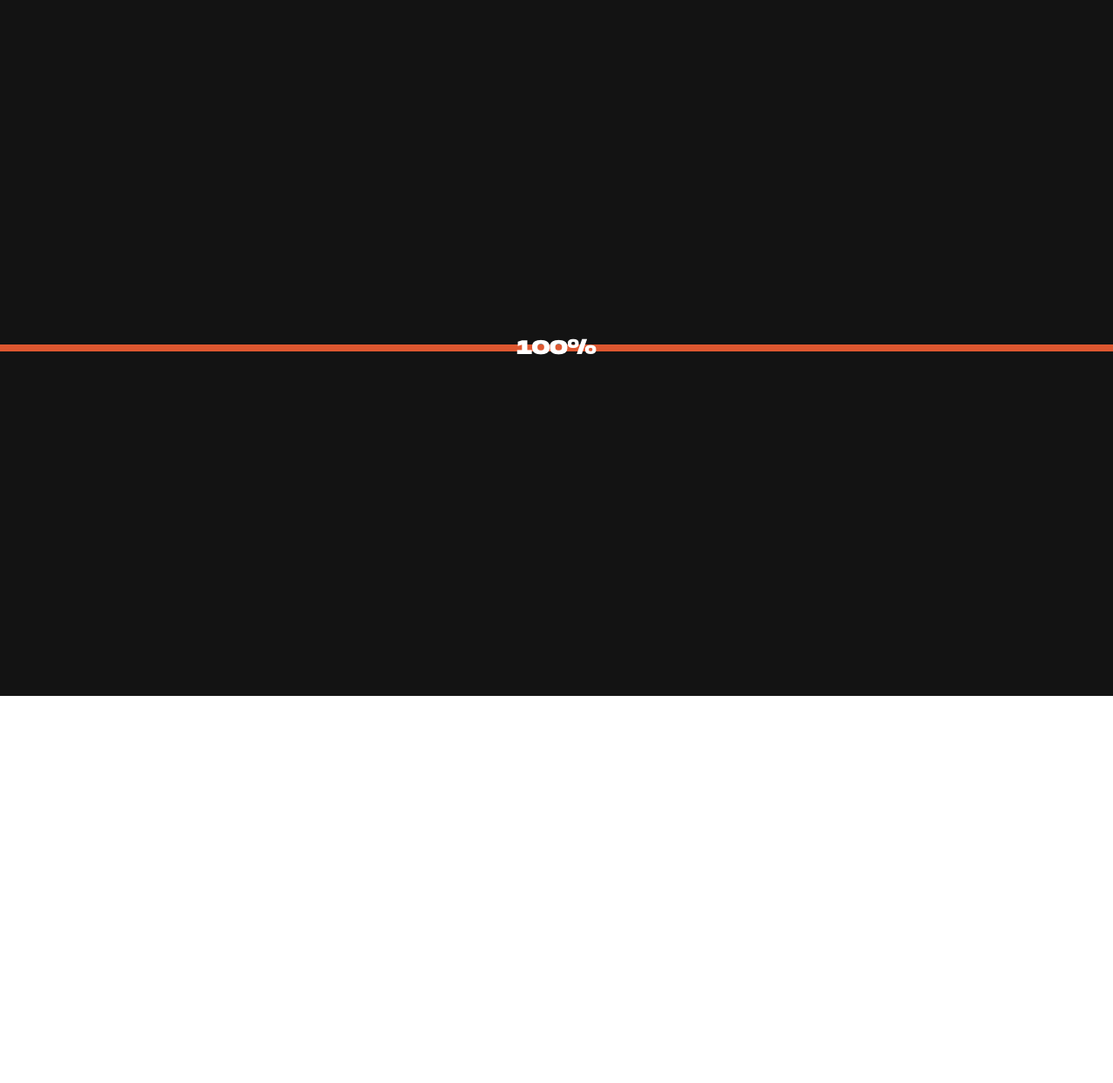
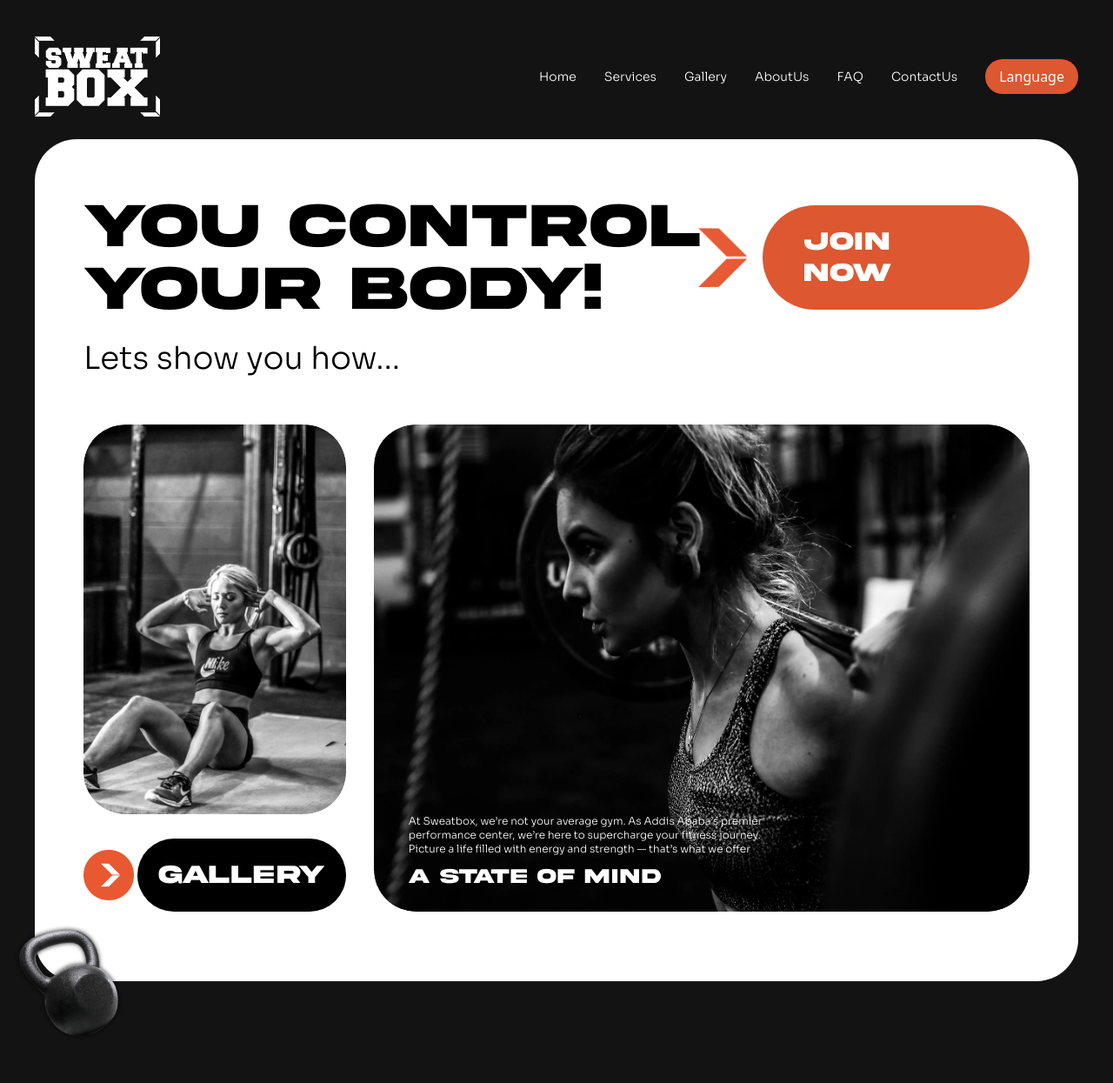
Before and after one commit to nathaww/sweatbox, a React (Vite) app: page / in a window 1280 px wide. Shown: the top 1245 px of the page at 87% size. Before the commit the page ends 800 px from the top, so only its background shows below. Built offline with nearby package versions, Linux system fonts and the light colour scheme.

Commit message:
language added

```diff
--- a/package.json
+++ b/package.json
@@ -13,9 +13,12 @@
     "@gsap/react": "^2.1.1",
     "framer-motion": "^11.2.13",
     "gsap": "^3.12.5",
+    "i18next": "^23.12.2",
+    "i18next-browser-languagedetector": "^8.0.0",
     "lenis": "^1.1.6",
     "react": "^18.3.1",
     "react-dom": "^18.3.1",
+    "react-i18next": "^15.0.0",
     "react-icons": "^5.2.1",
     "react-responsive-carousel": "^3.2.23",
     "react-responsive-modal": "^6.4.2",
--- a/src/Components/Layout/Header.jsx
+++ b/src/Components/Layout/Header.jsx
@@ -3,33 +3,43 @@ import { gsap } from "gsap";
 import { motion, AnimatePresence } from "framer-motion";
 import { useGSAP } from "@gsap/react";
 import { FaTimes } from "react-icons/fa";
+import { useTranslation } from "react-i18next";
 
 const Header = () => {
+  const { t, i18n } = useTranslation();
+  const [isOpen, setIsOpen] = useState(false);
   const [isMobileMenuOpen, setIsMobileMenuOpen] = useState(false);
+
+  const changeLanguage = (lng) => {
+    i18n.changeLanguage(lng);
+    setIsOpen(false);
+  };
+
+  const toggleDropdown = () => setIsOpen((prev) => !prev);
 
   const nav = [
     {
-      name: "Home",
+      name: t("home"),
       link: "#",
     },
     {
-      name: "Service",
+      name: t("services"),
       link: "#service",
     },
     {
-      name: "Gallery",
+      name: t("gallery"),
       link: "#gallery",
     },
     {
-      name: "About Us",
+      name: t("about"),
       link: "#aboutUs",
     },
     {
-      name: "FAQ",
+      name: t("faq"),
       link: "#faq",
     },
     {
-      name: "Contact Us",
+      name: t("contact"),
       link: "#contactUs",
     },
   ];
@@ -67,8 +77,8 @@ const Header = () => {
   };
 
   return (
-    <div className="flex flex-row justify-between items-center text-white h-20 xs:h-20 lg:h-36 xl:h-36">
-      <div className="">
+    <div className="flex flex-row z-50 justify-between items-center text-white h-20 xs:h-20 lg:h-36 xl:h-36">
+      <div>
         <img
           alt="sweatbox logo"
           src="/Images/logo.png"
@@ -126,6 +136,39 @@ const Header = () => {
             </motion.a>
           </div>
         ))}
+        <div className="relative nav z-50">
+          <button
+            onClick={toggleDropdown}
+            className="px-4 py-2 bg-secondary text-white rounded-full"
+          >
+            {t("lang")}
+          </button>
+
+          <AnimatePresence>
+            {isOpen && (
+              <motion.div
+                initial={{ opacity: 0, y: -10 }}
+                animate={{ opacity: 1, y: 0 }}
+                exit={{ opacity: 0, y: -10 }}
+                transition={{ duration: 0.3 }}
+                className="absolute z-50 right-0 w-32 bg-primary border border-black rounded-lg shadow"
+              >
+                <button
+                  onClick={() => changeLanguage("en")}
+                  className=" text-white block w-full px-4 py-2 text-left hover:bg-zinc-900 rounded-lg"
+                >
+                  {t("eng")}
+                </button>
+                <button
+                  onClick={() => changeLanguage("am")}
+                  className=" text-white block w-full px-4 py-2 text-left hover:bg-zinc-900 rounded-lg"
+                >
+                  {t("amh")}
+                </button>
+              </motion.div>
+            )}
+          </AnimatePresence>
+        </div>
       </div>
       <div className="sm:hidden lg:hidden xl:hidden flex items-center">
         <button
@@ -174,6 +217,39 @@ const Header = () => {
                 {item.name}
               </motion.a>
             ))}
+            <div className="relative nav z-50">
+              <button
+                onClick={toggleDropdown}
+                className="px-4 py-2 bg-secondary text-white rounded-full"
+              >
+                {t("lang")}
+              </button>
+
+              <AnimatePresence>
+                {isOpen && (
+                  <motion.div
+                    initial={{ opacity: 0, y: -10 }}
+                    animate={{ opacity: 1, y: 0 }}
+                    exit={{ opacity: 0, y: -10 }}
+                    transition={{ duration: 0.3 }}
+                    className="absolute z-50 right-0 w-32 bg-primary border border-black rounded-lg shadow"
+                  >
+                    <button
+                      onClick={() => changeLanguage("en")}
+                      className=" text-white block w-full px-4 py-2 text-left hover:bg-zinc-900 rounded-lg"
+                    >
+                      {t("eng")}
+                    </button>
+                    <button
+                      onClick={() => changeLanguage("am")}
+                      className=" text-white block w-full px-4 py-2 text-left hover:bg-zinc-900 rounded-lg"
+                    >
+                      {t("amh")}
+                    </button>
+                  </motion.div>
+                )}
+              </AnimatePresence>
+            </div>
             <button
               aria-label="Close"
               name="close button"
--- a/src/Components/UI/Intro.jsx
+++ b/src/Components/UI/Intro.jsx
@@ -3,24 +3,50 @@ import { motion } from 'framer-motion';
 
 const ProgressCounter = ({ onComplete }) => {
   const [progress, setProgress] = useState(0);
+  const [resourcesLoaded, setResourcesLoaded] = useState(0);
+  const [totalResources, setTotalResources] = useState(0);
 
   useEffect(() => {
-    const interval = setInterval(() => {
-      setProgress((prev) => {
-        if (prev < 100) {
-          return prev + 1;
+    const images = Array.from(document.images);
+    const resourceCount = images.length;
+
+    setTotalResources(resourceCount);
+
+    if (resourceCount === 0) {
+      setProgress(100);
+      onComplete();
+    } else {
+      images.forEach((img) => {
+        if (img.complete) {
+          incrementLoadedResources();
         } else {
-          clearInterval(interval);
-          setTimeout(() => {
-            onComplete();
-          }, 5000);
-          return 100;
+          img.addEventListener('load', incrementLoadedResources);
+          img.addEventListener('error', incrementLoadedResources);
         }
       });
-    }, 50);
+    }
 
-    return () => clearInterval(interval);
+    function incrementLoadedResources() {
+      setResourcesLoaded((prev) => prev + 1);
+    }
+
+    return () => {
+      images.forEach((img) => {
+        img.removeEventListener('load', incrementLoadedResources);
+        img.removeEventListener('error', incrementLoadedResources);
+      });
+    };
   }, [onComplete]);
+
+  useEffect(() => {
+    if (totalResources > 0) {
+      const progressPercentage = (resourcesLoaded / totalResources) * 100;
+      setProgress(progressPercentage);
+      if (progressPercentage === 100) {
+        setTimeout(onComplete, 500); // Give some time before proceeding
+      }
+    }
+  }, [resourcesLoaded, totalResources, onComplete]);
 
   return (
     <div className="fixed inset-0 flex justify-center items-center bg-primary z-50">
@@ -30,7 +56,7 @@ const ProgressCounter = ({ onComplete }) => {
         transition={{ duration: 0.3 }}
         className="h-2 bg-secondary"
       />
-      <p className="absolute text-white text-2xl font-Akira">{progress}%</p>
+      <p className="absolute text-white text-2xl font-Akira">{Math.round(progress)}%</p>
     </div>
   );
 };
--- a/src/Components/UI/Landing.jsx
+++ b/src/Components/UI/Landing.jsx
@@ -2,12 +2,13 @@ import { useRef } from "react";
 import { gsap } from "gsap";
 import { useGSAP } from "@gsap/react";
 import { ScrollTrigger } from "gsap/src/ScrollTrigger";
+import { useTranslation } from "react-i18next";
 
 gsap.registerPlugin(ScrollTrigger);
 
 const Landing = () => {
+  const { t } = useTranslation();
   let landingImageSection = useRef(null);
-
   useGSAP(() => {
     gsap
       .timeline({
@@ -16,14 +17,14 @@ const Landing = () => {
         },
       })
       .from(".landingDiv", {
-        opacity: 0,
+        autoAlpha: 0,
         scale: 0.9,
         duration: 1.2,
       })
       .from(
         ".landingH1",
         {
-          opacity: 0,
+          autoAlpha: 0,
           y: 100,
           duration: 1.2,
         },
@@ -32,10 +33,10 @@ const Landing = () => {
       .from(
         ".landingBtnSecondary",
         {
-          opacity: 0,
+          autoAlpha: 0,
           x: -100,
-          stagger: 0.1,
-          duration: 1.2,
+          stagger: 0.01,
+          duration: 1,
         },
         "-=1.2"
       );
@@ -53,18 +54,18 @@ const Landing = () => {
   });
 
   return (
-    <div className="min-h-screen w-full relative flex justify-center items-center">
+    <div className="min-h-screen w-full flex justify-center items-center">
       <div className="bg-white landingDiv rounded-[3rem] w-full overflow-hidden p-2 xxs:p-3 xs:p-4 py-10 lg:p-14 xl:p-12">
         <div className="flex flex-col sm:flex-row lg:flex-row xl:flex-row items-end gap-y-4 pt-2">
           <div className="w-full h-full flex flex-col  items-start">
             <div className="overflow-hidden uppercase w-max">
               <h1 className="landingH1 pointer-events-none text-4xl xss:leading-4 xxs:text-[1.9rem] xs:text-[2.4rem] xs:leading-[2.8rem] sm:text-5xl lg:text-7xl xl:text-8xl font-Akira font-extrabold">
-                You control
+                {t("heading1")}
               </h1>
             </div>
             <div className="overflow-hidden uppercase w-max">
               <h1 className="landingH1 pointer-events-none text-4xl xss:leading-4 xxs:text-[1.9rem] xs:text-[2.4rem] xs:leading-[2.8rem] sm:text-5xl lg:text-7xl xl:text-8xl font-Akira font-extrabold">
-                Your body!
+                {t("heading2")}
               </h1>
             </div>
           </div>
@@ -76,14 +77,17 @@ const Landing = () => {
                 alt="arrow image sweatbox"
               />
             </div>
-            <a href="#contactUs" className="landingBtnSecondary rounded-full font-Akira text-lg xs:text-xl sm:text-3xl lg:text-3xl xl:text-[2.8rem] py-2 px-8 xs:py-3 xs:px-6 lg:px-12 lg:py-6 font-bold text-white bg-secondary">
-              Join Now
+            <a
+              href="#contactUs"
+              className="landingBtnSecondary rounded-full font-Akira text-lg xs:text-xl sm:text-3xl lg:text-3xl xl:text-[2.8rem] py-2 px-8 xs:py-3 xs:px-6 lg:px-12 lg:py-6 font-bold text-white bg-secondary"
+            >
+              {t("join")}
             </a>
           </div>
         </div>
         <div className="overflow-hidden w-max mb-3 lg:mb-12 lg:mt-6">
           <p className="landingH1 font-Sora text-xl lg:text-4xl xl:text-5xl lg:mb-2">
-            Lets show you how...
+            {t("subheading")}
           </p>
         </div>
         <div
@@ -106,8 +110,11 @@ const Landing = () => {
                   className="object-cover object-center w-20 lg:w-32 xl:w-44 group-hover:rotate-90 transition-all duration-200"
                 />
               </div>
-              <a href="#gallery" className="rounded-full w-full text-center text-xl xss:text-xl xs:text-3xl sm:text-3xl lg:text-3xl xl:text-[2.5rem] font-Akira font-bold text-white bg-black p-4 xs:p-4 sm:p-4 lg:p-6 xl:py-12 xl:px-2">
-                Gallery
+              <a
+                href="#gallery"
+                className="rounded-full w-full text-center text-xl xss:text-xl xs:text-3xl sm:text-3xl lg:text-3xl xl:text-[2.5rem] font-Akira font-bold text-white bg-black p-4 xs:p-4 sm:p-4 lg:p-6 xl:py-12 xl:px-2"
+              >
+                {t("gallery")}
               </a>
             </div>
           </div>
@@ -119,13 +126,10 @@ const Landing = () => {
             />
             <div className="absolute bottom-6 left-4 lg:left-10 w-4/5 lg:max-w-md">
               <p className="text-xs font-Sora sm:text-xs xl:text-base text-white">
-                At Sweatbox, we’re not your average gym. As Addis Ababa’s
-                premier performance center, we’re here to supercharge your
-                fitness journey. Picture a life filled with energy and
-                strength—that’s what we offer
+                {t("landingImageText1")}
               </p>
               <p className="uppercase font-bold font-Akira text-base sm:text-lg lg:text-2xl xl:text-3xl text-white mt-2">
-                A state of mind
+                {t("landingImageText2")}
               </p>
             </div>
           </div>
--- /dev/null
+++ b/src/i18n.js
@@ -0,0 +1,19 @@
+// src/i18n.js
+import i18n from 'i18next';
+import { initReactI18next } from 'react-i18next';
+import LanguageDetector from 'i18next-browser-languagedetector';
+import resources from './locales';
+
+i18n
+  .use(LanguageDetector)
+  .use(initReactI18next)
+  .init({
+    resources,
+    fallbackLng: 'en',
+    debug: true,
+    interpolation: {
+      escapeValue: false,
+    },
+  });
+
+export default i18n;
--- /dev/null
+++ b/src/locales/am/translation.json
@@ -0,0 +1,17 @@
+{
+  "home": "ቤት",
+  "services": "አገልግሎቶች",
+  "gallery": "ፎቶዎች",
+  "about": "ስለ እኛ",
+  "faq": " ኤፍኤኪው",
+  "contact": "አግኙን",
+  "lang": "ቋንቋ",
+  "eng": "እንግሊዝኛ",
+  "amh": "አማርኛ",
+  "heading1": "ሰውነትዎን",
+  "heading2": "ይቆጣጠራሉ!",
+  "subheading": "እንዴት እንደሆነ እናሳይዎት...",
+  "join": "አሁን ይቀላቀሉ",
+  "landingImageText1": "በ Sweatbox እኛ የእርስዎ አማካኝ ጂም አይደለንም። እንደ አዲስ አበባ የመጀመሪያ የአፈጻጸም ማዕከል፣ የአካል ብቃት ጉዞዎን የበለጠ ለመሙላት እዚህ መጥተናል። በጉልበት እና በጥንካሬ የተሞላውን ህይወት በዓይነ ሕሊናህ ተመልከት - ያ ነው የምናቀርበው",
+  "landingImageText2": "የአእምሮ ሁኔታ"
+}
--- /dev/null
+++ b/src/locales/en/translation.json
@@ -0,0 +1,17 @@
+{
+  "home": "Home",
+  "services": "Services",
+  "gallery": "Gallery",
+  "about": "About Us",
+  "faq": "FAQ",
+  "contact": "Contact Us",
+  "lang": "Language",
+  "eng": "English",
+  "amh": "Amharic",
+  "heading1": "You Control",
+  "heading2": "Your body!",
+  "subheading": "Lets show you how...",
+  "join": "Join now",
+  "landingImageText1": "At Sweatbox, we’re not your average gym. As Addis Ababa’s premier performance center, we’re here to supercharge your fitness journey. Picture a life filled with energy and strength — that’s what we offer",
+  "landingImageText2": "A state of mind"
+}
--- a/src/main.jsx
+++ b/src/main.jsx
@@ -2,10 +2,14 @@ import React from "react";
 import ReactDOM from "react-dom/client";
 import App from "./App.jsx";
 import "./index.css";
-import "../public/Fonts/fonts.css"
+import "../public/Fonts/fonts.css";
+import { I18nextProvider } from "react-i18next";
+import i18n from "./i18n";
 
 ReactDOM.createRoot(document.getElementById("root")).render(
   <React.StrictMode>
-    <App />
+    <I18nextProvider i18n={i18n}>
+      <App />
+    </I18nextProvider>
   </React.StrictMode>
 );
```
Also changed, not shown: src/Components/UI/Testimonial.jsx (+1 -6 lines), src/locales/index.js (added, +14 -0 lines), 1 other file (tests, documents, lock files or other folders).
